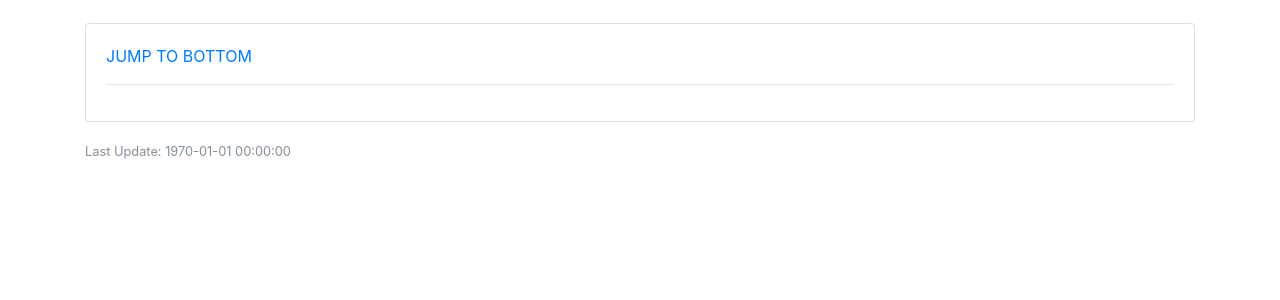
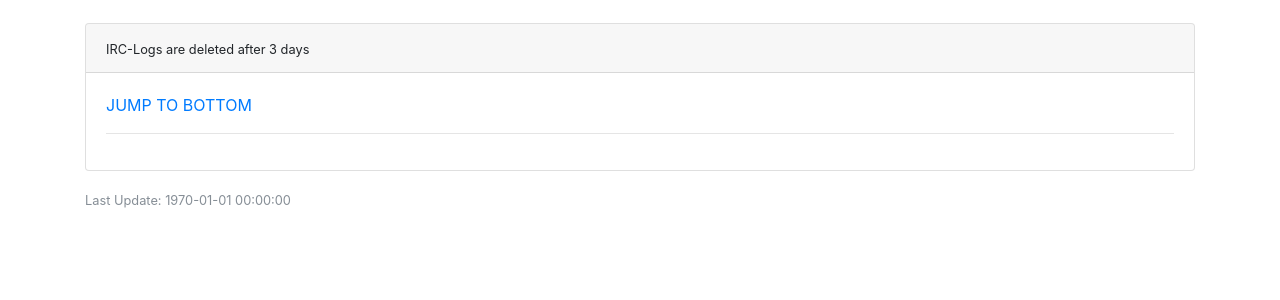
Before and after one commit to msys2/msys2-web, a Flask app: page /irc/ in a window 1280 px wide. Shown: the part 57-357 px from the top of the page. Run offline with Flask 2, Linux system fonts and the light colour scheme; parts of the project's set-up code (start-up, migrations or seed data) failed here and were passed over; some libraries are stand-ins or nearby versions.

Commit message:
irc template: state that the logs are only stored temporarely

```diff
--- a/templates/irc.html
+++ b/templates/irc.html
@@ -37,6 +37,9 @@
 </style>
 
 <div class="card mb-3 table table-sm table-hover">
+    <div class="card-header">
+        <small>IRC-Logs are deleted after 3 days</small>
+    </div>
     <div class="card-body">
         <a href="#irc-end">JUMP TO BOTTOM</a>
         <hr>
```
